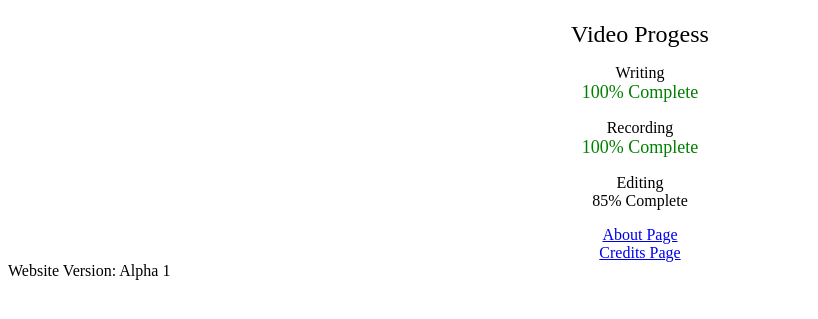
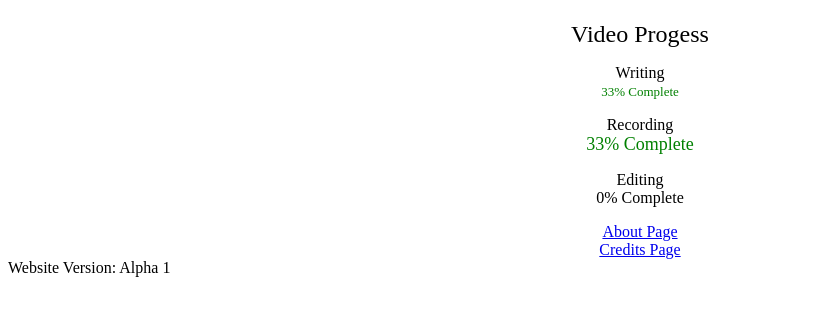
Before and after one commit to ThatDevIzzie/thatdevizzie.github.io, a plain HTML site: page Index.html in a window 1280 px wide. Shown: the part 59-378 px from the top of the page, without its empty margins (0-818 px from the left). Drawn offline with Linux system fonts and the light colour scheme.

Commit message:
Update Index.html

```diff
--- a/Index.html
+++ b/Index.html
@@ -8,15 +8,15 @@
 <center><font size=5>Video Progess</center></font>
 <p>
 <center>Writing</center>
-<center><font color=green size=4>100% Complete</center></font>
+<center><font color=green size=2>33% Complete</center></font>
 <p>
 <p>
 <center>Recording</center>
-<center><font color=green size=4>100% Complete</center></font>
+<center><font color=green size=4>33% Complete</center></font>
 <p>
 <p>
 <center>Editing</center>
-<center>85% Complete</center>
+<center>0% Complete</center>
 <p>
 <center><a href=About.html>About Page</a></center>
 <center><a href=Credits.html>Credits Page</a></center>
```
